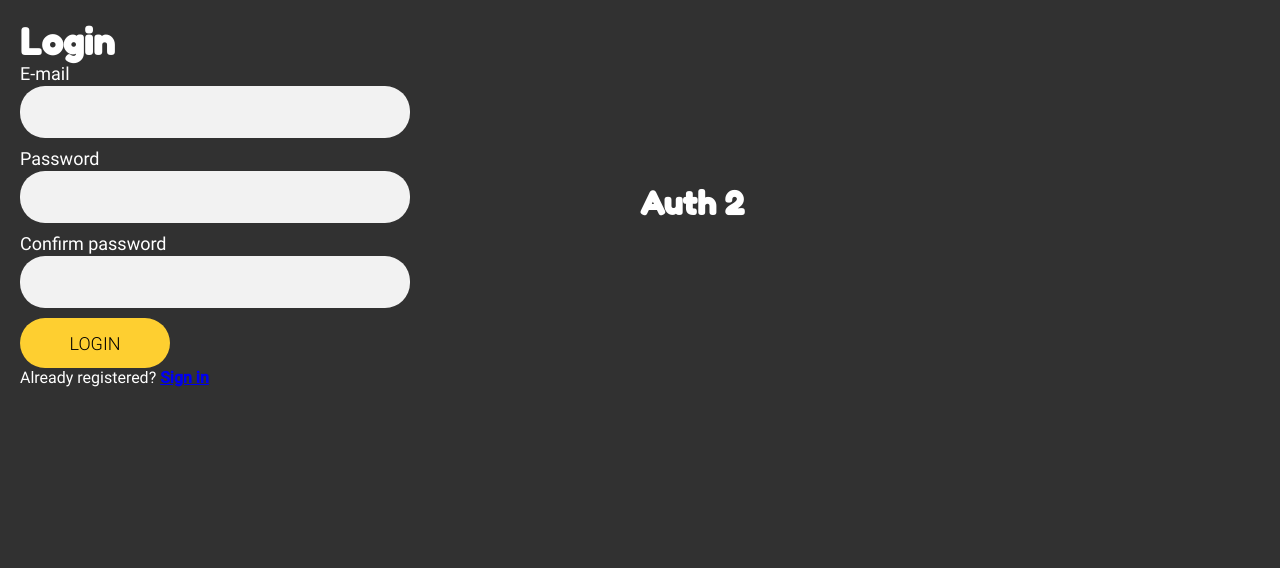
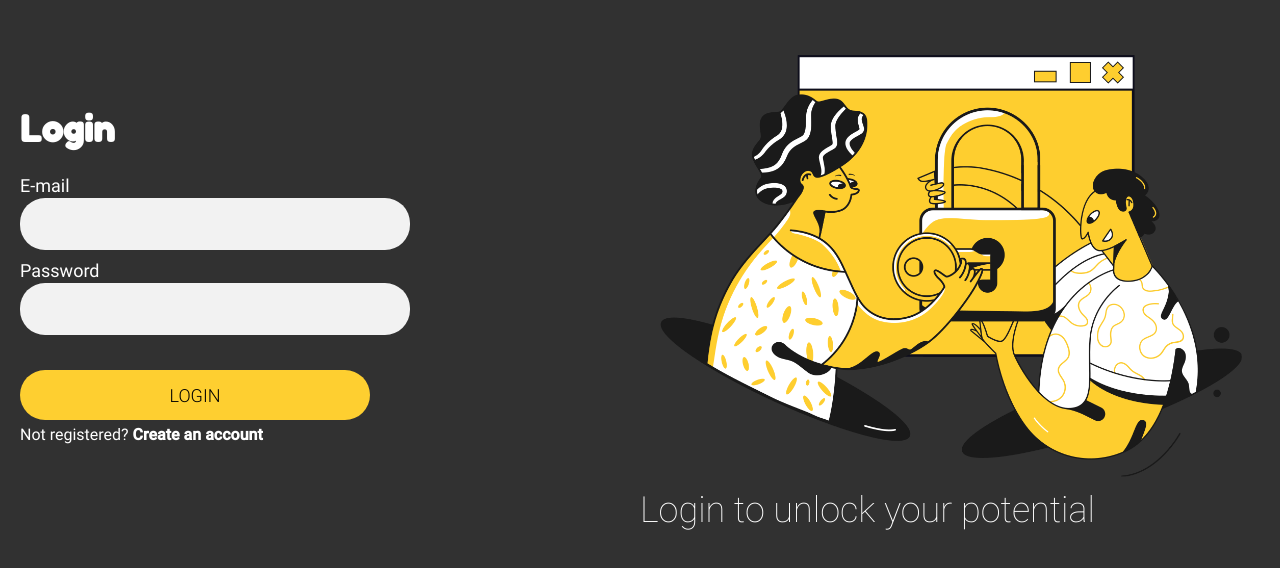
Before and after one commit to lpizzinidev/studeo, a React (Create React App) app in the folder frontend/: page /signin in a window 1280 px wide. Shown: the top 568 px of the page. Built offline with nearby package versions, Linux system fonts and the light colour scheme.

Commit message:
Implemented React authentication

```diff
--- a/frontend/src/App.js
+++ b/frontend/src/App.js
@@ -2,6 +2,7 @@ import { BrowserRouter, Route, Switch } from "react-router-dom";
 
 import HomeContainer from "./components/homepage/HomeContainer";
 import AuthContainer from "./components/auth/AuthContainer";
+import DashboardContainer from "./components/dashboard/DashboardContainer";
 import NotFound from "./components/pages/NotFound";
 
 function App() {
@@ -12,6 +13,7 @@ function App() {
           <Route path="/" component={HomeContainer} exact />
           <Route path="/signin" component={AuthContainer} />
           <Route path="/signup" component={AuthContainer} />
+          <Route path="/dashboard" component={DashboardContainer} />
           <Route component={NotFound} />
         </Switch>
       </BrowserRouter>
--- /dev/null
+++ b/frontend/src/api/server.js
@@ -0,0 +1,14 @@
+import axios from "axios";
+
+const API = axios.create({ baseURL: "http://localhost:5000/api/v1" });
+
+API.interceptors.request.use((req) => {
+  const profile = localStorage.getItem("profile");
+  if (profile) {
+    req.headers.authorization = `Bearer ${JSON.parse(profile.token)}`;
+  }
+  return req;
+});
+
+export const signIn = (formData) => API.post("/signin", formData);
+export const signUp = (formData) => API.post("/signup", formData);
--- a/frontend/src/components/auth/AuthContainer.js
+++ b/frontend/src/components/auth/AuthContainer.js
@@ -1,10 +1,11 @@
 import AuthForm from "./AuthForm";
+import AuthDescription from "./AuthDescription";
 
 const AuthContainer = () => {
   return (
     <div className="auth-container">
       <AuthForm />
-      <h1>Auth 2</h1>
+      <AuthDescription />
     </div>
   );
 };
--- /dev/null
+++ b/frontend/src/components/auth/AuthDescription.js
@@ -0,0 +1,12 @@
+import login from "../../assets/img/login.png";
+
+const AuthDescription = () => {
+  return (
+    <div>
+      <img src={login} className="home-logo" alt="Login" />
+      <p className="subtitle">Login to unlock your potential</p>
+    </div>
+  );
+};
+
+export default AuthDescription;
--- a/frontend/src/components/auth/AuthForm.js
+++ b/frontend/src/components/auth/AuthForm.js
@@ -1,31 +1,86 @@
-import { useState } from "react";
-import { Link, useLocation } from "react-router-dom";
+import { useState, useEffect, useReducer } from "react";
+import { Link, useLocation, useHistory } from "react-router-dom";
+
+import { signin, signup } from "../../controllers/AuthController";
+
+import { authReducer } from "../../reducers/AuthReducer";
 
 import TextInput from "../views/TextInput";
 
+const initialFormData = {
+  email: "",
+  password: "",
+  confirmPassword: "",
+};
+
 const AuthForm = () => {
+  const history = useHistory();
   const location = useLocation();
-  const [isLogin, setIsLogin] = useState(location === "/signin");
+
+  const [isLogin, setIsLogin] = useState(false);
+  const [formData, setFormData] = useState(initialFormData);
+
+  const [state, dispatch] = useReducer(authReducer);
+
+  useEffect(() => {
+    setIsLogin(location.pathname === "/signin");
+  }, [location]);
+
+  const handleSubmit = (e) => {
+    e.preventDefault();
+
+    if (isLogin) {
+      signin(formData, dispatch, history);
+    } else {
+      signup(formData, dispatch, history);
+    }
+  };
+
+  const handleChange = (e) => {
+    setFormData({ ...formData, [e.target.name]: e.target.value });
+  };
+
   return (
     <div>
       <h2 className="heading-2">Login</h2>
-      <form>
-        <TextInput name="E-mail" />
-        <TextInput type="password" name="Password" />
-        {isLogin || <TextInput type="password" name="Confirm password" />}
-        <input type="submit" className="button" value="LOGIN" />
+      <form className="auth-form" onSubmit={handleSubmit}>
+        <TextInput
+          type="email"
+          name="email"
+          title="E-mail"
+          onChange={handleChange}
+        />
+        <TextInput
+          type="password"
+          name="password"
+          title="Password"
+          onChange={handleChange}
+        />
+        {isLogin || (
+          <TextInput
+            type="password"
+            name="confirmPassword"
+            title="Confirm password"
+            onChange={handleChange}
+          />
+        )}
+        <input
+          type="submit"
+          className="button auth-submit"
+          value={isLogin ? "LOGIN" : "REGISTER"}
+        />
       </form>
       {isLogin ? (
         <p>
           Not registered?{" "}
-          <Link to="/signup">
+          <Link to="/signup" className="link-text">
             <strong>Create an account</strong>
           </Link>
         </p>
       ) : (
         <p>
           Already registered?{" "}
-          <Link to="/signin">
+          <Link to="/signin" className="link-text">
             <strong>Sign in</strong>
           </Link>
         </p>
--- /dev/null
+++ b/frontend/src/components/dashboard/DashboardContainer.js
@@ -0,0 +1,30 @@
+import { useReducer } from "react";
+import { useHistory } from "react-router-dom";
+
+import { authReducer } from "../../reducers/AuthReducer";
+
+import { logout } from "../../controllers/AuthController";
+
+const DashboardContainer = () => {
+  const history = useHistory();
+
+  const [state, dispatch] = useReducer(authReducer);
+
+  const handleLogout = () => {
+    logout(dispatch, history);
+  };
+
+  return (
+    <div>
+      <h1 className="heading-1">Welcome</h1>
+      <input
+        type="button"
+        className="button"
+        value="LOGOUT"
+        onClick={handleLogout}
+      />
+    </div>
+  );
+};
+
+export default DashboardContainer;
--- a/frontend/src/components/homepage/HomeLogo.js
+++ b/frontend/src/components/homepage/HomeLogo.js
@@ -3,7 +3,7 @@ import homepage from "../../assets/img/homepage.png";
 const HomeLogo = () => {
   return (
     <div>
-      <img src={homepage} className="home-logo" alt="Homepage logo" />
+      <img src={homepage} className="home-logo" alt="Homepage" />
     </div>
   );
 };
--- a/frontend/src/components/views/TextInput.js
+++ b/frontend/src/components/views/TextInput.js
@@ -1,8 +1,13 @@
-const TextInput = ({ type, name }) => {
+const TextInput = ({ type, title, name, onChange }) => {
   return (
     <div>
-      <p className="text-body-2">{name}</p>
-      <input type={type || "text"} className="input-text-field" />
+      <p className="text-body-2">{title}</p>
+      <input
+        type={type || "text"}
+        name={name}
+        className="input-text-field"
+        onChange={onChange}
+      />
     </div>
   );
 };
--- /dev/null
+++ b/frontend/src/controllers/AuthController.js
@@ -0,0 +1,32 @@
+import { AUTH, LOGOUT } from "../reducers/ActionTypes";
+
+import * as api from "../api/server";
+
+export const signin = async (formData, dispatch, history) => {
+  try {
+    const { data } = await api.signIn(formData);
+
+    dispatch({ type: AUTH, payload: data.token });
+
+    history.push("/dashboard");
+  } catch (err) {
+    console.log(err);
+  }
+};
+
+export const signup = async (formData, dispatch, history) => {
+  try {
+    const { data } = await api.signUp(formData);
+
+    dispatch({ type: AUTH, payload: data.token });
+
+    history.push("/dashboard");
+  } catch (err) {
+    console.log(err);
+  }
+};
+
+export const logout = (dispatch, history) => {
+  dispatch({ type: LOGOUT });
+  history.push("/");
+};
--- a/frontend/src/index.css
+++ b/frontend/src/index.css
@@ -142,7 +142,12 @@ input {
   border: none;
   margin-bottom: 10px;
   margin-top: 2px;
-  min-width: 350px;
+  width: 100%;
+}
+
+.link-text {
+  text-decoration: none;
+  color: var(--color-white);
 }
 
 /* Homepage */
@@ -172,3 +177,14 @@ input {
   flex: 1;
   align-self: center;
 }
+
+.auth-form {
+  max-width: 350px;
+  margin-top: 25px;
+}
+
+.auth-submit {
+  width: 100%;
+  margin-top: 25px;
+  margin-bottom: 5px;
+}
--- /dev/null
+++ b/frontend/src/reducers/ActionTypes.js
@@ -0,0 +1,2 @@
+export const AUTH = "AUTH";
+export const LOGOUT = "LOGOUT";
--- /dev/null
+++ b/frontend/src/reducers/AuthReducer.js
@@ -0,0 +1,16 @@
+import { AUTH, LOGOUT } from "./ActionTypes";
+
+export const authReducer = (state, action) => {
+  switch (action.type) {
+    case AUTH:
+      localStorage.setItem("token", action.payload);
+      break;
+    case LOGOUT:
+      localStorage.clear();
+      break;
+    default:
+      break;
+  }
+
+  return state;
+};
```
Also changed, not shown: frontend/src/assets/img/login.png (added).
